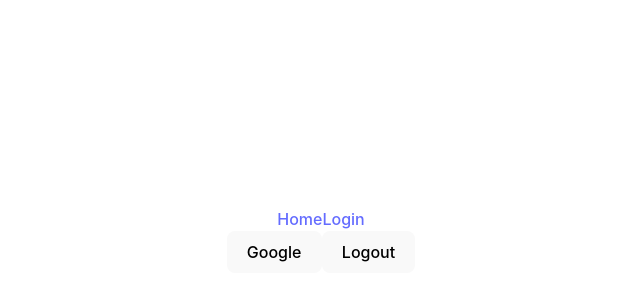
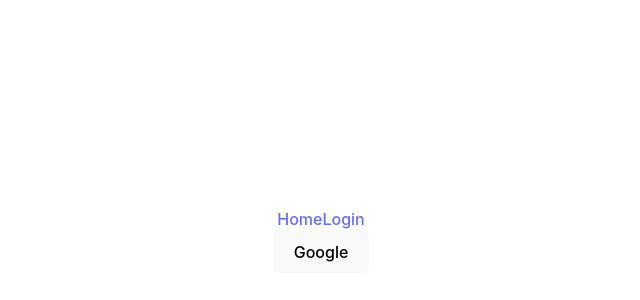
Before and after one commit to Suprio-Das/simple-firebase, a React (Vite) app: page /login in a window 1280 px wide. Shown: the part 160-460 px from the top of the page, without its empty margins (319-959 px from the left). Built offline with nearby package versions, Linux system fonts and the light colour scheme.

Commit message:
Login-Logout Button displayed Conditionally

```diff
--- a/src/Components/Login/Login.jsx
+++ b/src/Components/Login/Login.jsx
@@ -32,8 +32,10 @@ const Login = () => {
     }
     return (
         <div>
-            <button onClick={handleGoogleSignIn}>Google</button>
-            <button onClick={handleLogOut}>Logout</button>
+            {
+                user ? <button onClick={handleLogOut}>Logout</button> : <button onClick={handleGoogleSignIn}>Google</button>
+            }
+
             {user &&
                 <div>
                     <h3>User Name: {user.displayName}</h3>
```
